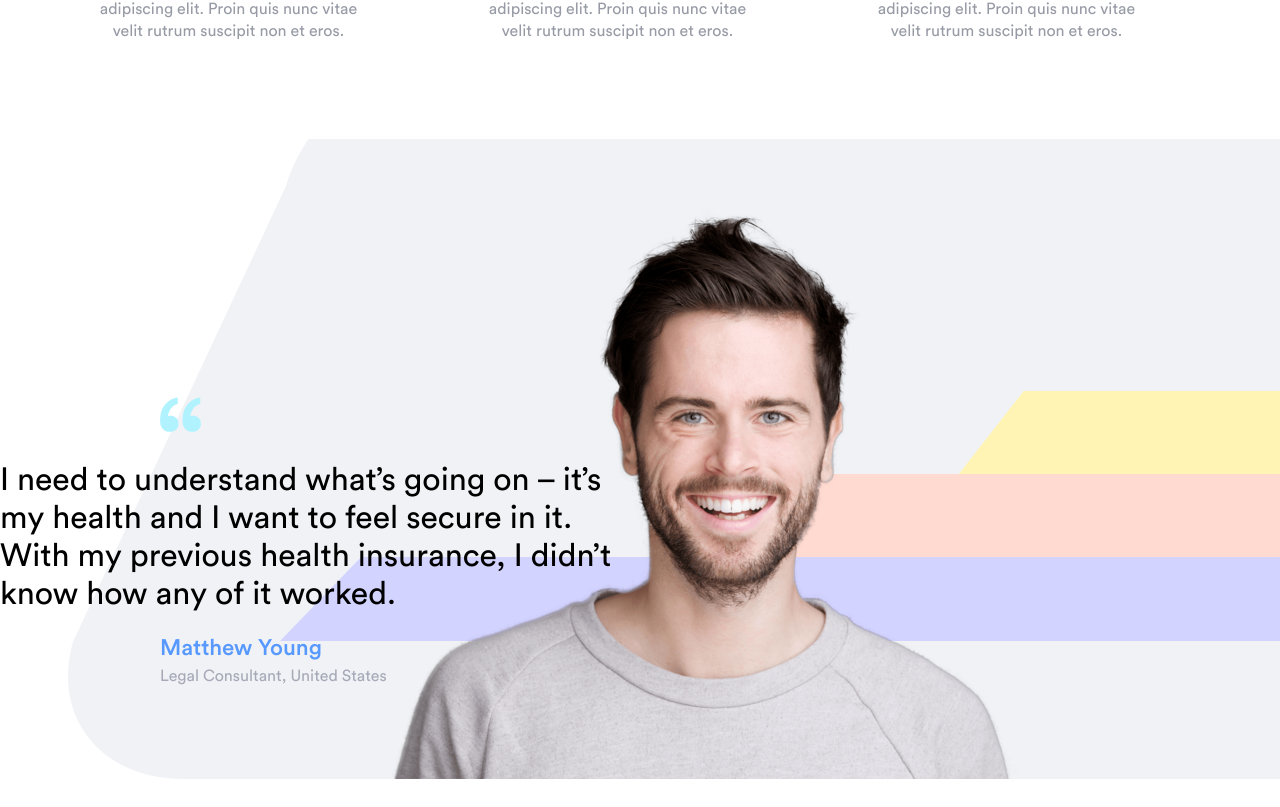
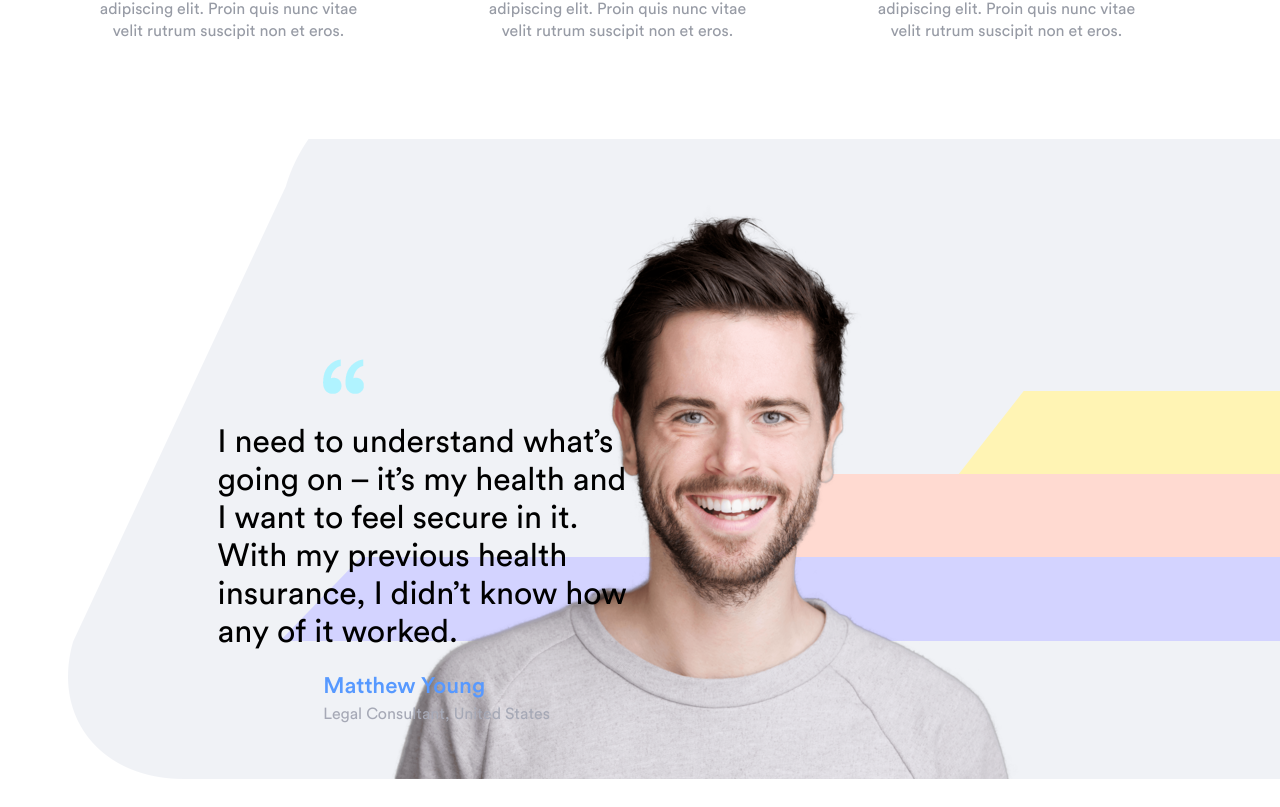
Before and after one commit to Online13/sayna-test-front-react, a React (Create React App) app: page / in a window 1280 px wide. Shown: the part 2913-3720 px from the top of the page. Built offline with nearby package versions, Linux system fonts and the light colour scheme.

Commit message:
update padding for responsive on section 3

```diff
--- a/src/components/pages/Main/section/Quote/Quote.scss
+++ b/src/components/pages/Main/section/Quote/Quote.scss
@@ -19,7 +19,7 @@
     @media only screen and (min-width: 1056px) {
       width: 50%;
       align-items: flex-end;
-      padding-left: 0;
+      padding-left: 17vw;
     }
 
     .blockquote {
```
